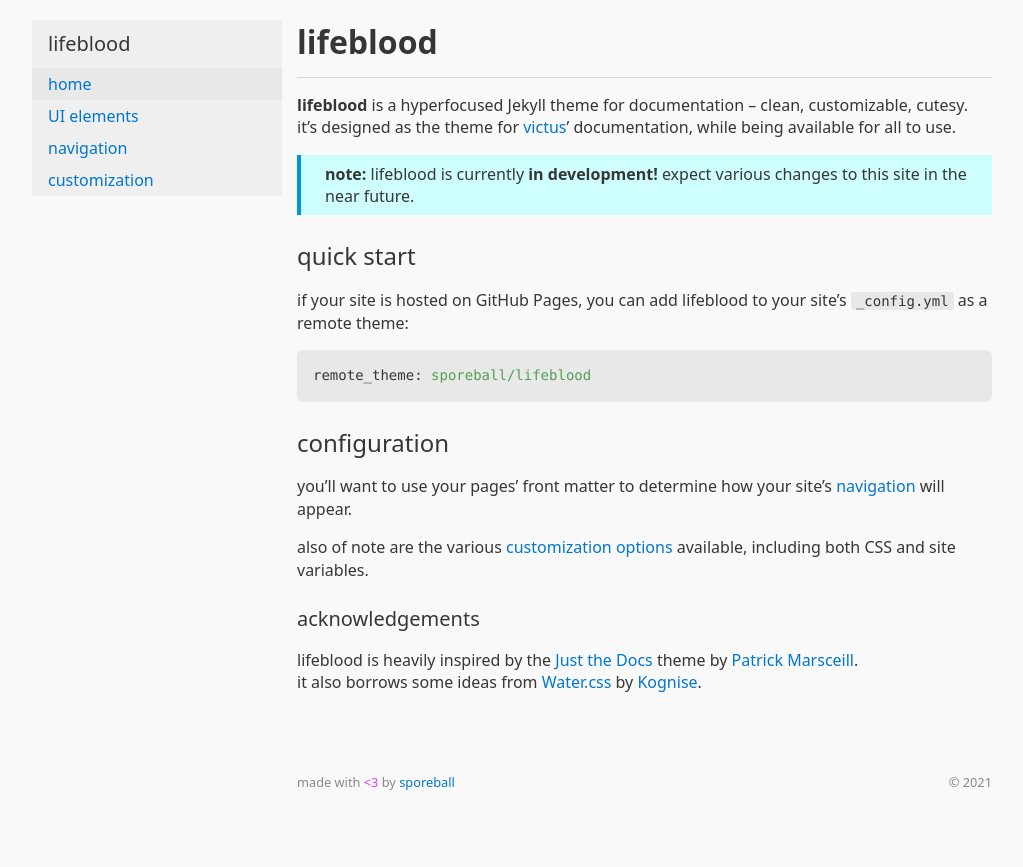
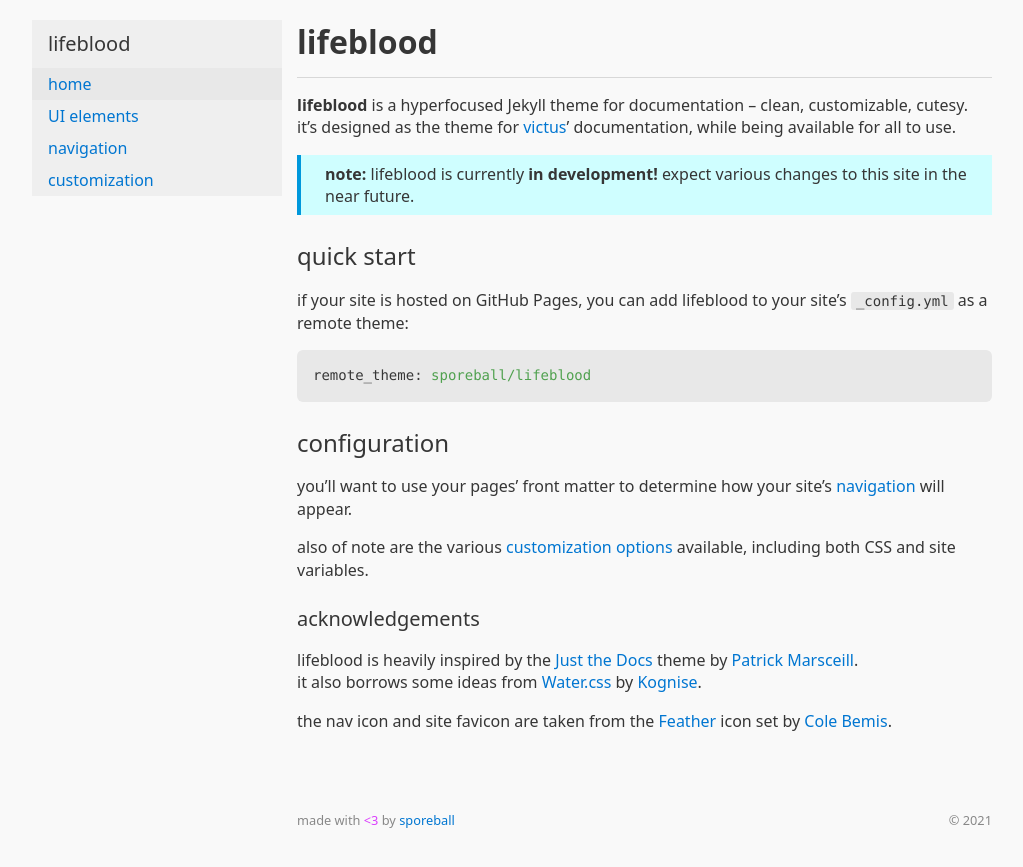
Before and after one commit to sporeball/lifeblood, a Jekyll site: the page built from index.md, in a window 1280 px wide. Shown: the top 867 px of the page, without its empty margins (128-1151 px from the left). Built offline with Jekyll 4.4.1, drawn with Linux system fonts in a browser that asks for light colours.

Commit message:
credit the Feather icons

```diff
--- a/index.md
+++ b/index.md
@@ -26,3 +26,5 @@ also of note are the various [customization options](docs/customization) availab
 #### acknowledgements
 lifeblood is heavily inspired by the [Just the Docs](https://pmarsceill.github.io/just-the-docs) theme by [Patrick Marsceill](https://www.thismodernweb.com).\
 it also borrows some ideas from [Water.css](https://watercss.kognise.dev) by [Kognise](https://kognise.dev).
+
+the nav icon and site favicon are taken from the [Feather](https://feathericons.com) icon set by [Cole Bemis](https://colebemis.com).
```
